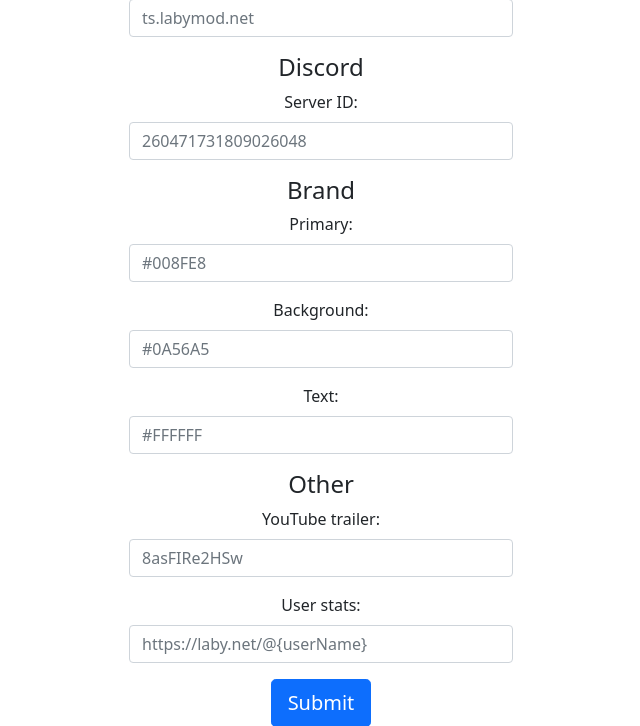
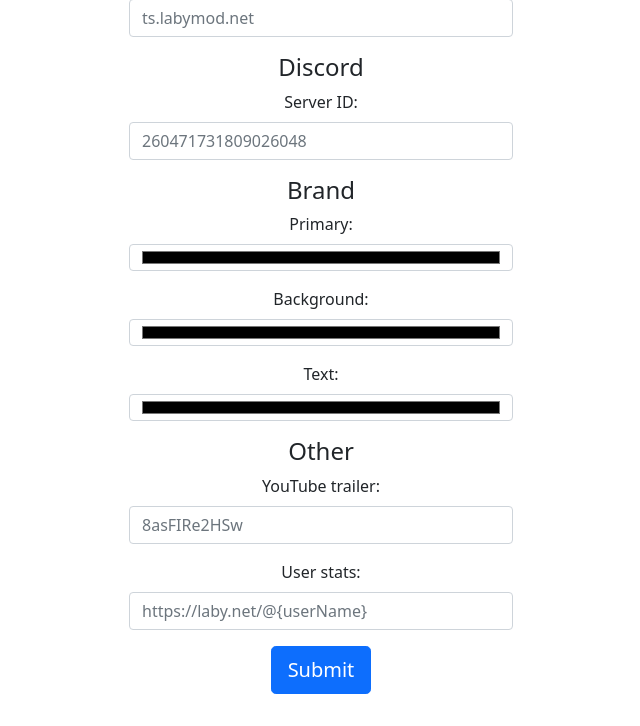
Before and after one commit to Fjuro/LabyGenerator, a PHP site: page / in a window 1280 px wide. Shown: the part 1381-2107 px from the top of the page, without its empty margins (319-959 px from the left). Run offline with PHP 8.4, Linux system fonts and the light colour scheme; some libraries are stand-ins or nearby versions.

Commit message:
Update index.php

```diff
--- a/index.php
+++ b/index.php
@@ -101,15 +101,15 @@
       <h4>Brand</h4>
         <div class="mb-3">
             <label class="form-label" for="primary">Primary: </label>
-            <input class="form-control" type="text" name="primary" id="primary" placeholder="#008FE8">
+            <input class="form-control" type="color" name="primary" id="primary" placeholder="#008FE8">
         </div>
         <div class="mb-3">
             <label class="form-label" for="background">Background: </label>
-            <input class="form-control" type="text" name="background" id="background" placeholder="#0A56A5">
+            <input class="form-control" type="color" name="background" id="background" placeholder="#0A56A5">
         </div>
         <div class="mb-3">
             <label class="form-label" for="text">Text: </label>
-            <input class="form-control" type="text" name="text" id="text" placeholder="#FFFFFF">
+            <input class="form-control" type="color" name="text" id="text" placeholder="#FFFFFF">
         </div>
       <h4>Other</h4>
         <div class="mb-3">
```
